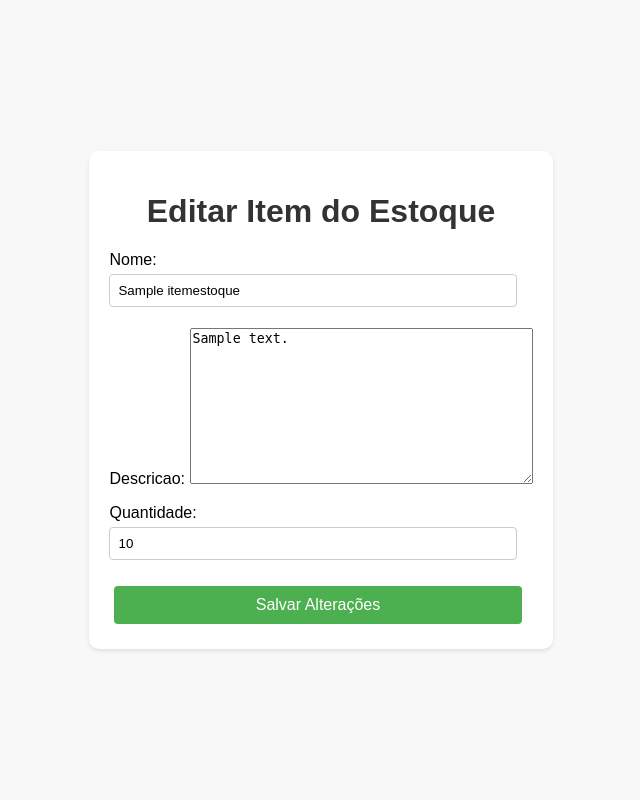
After one commit to Desvazio/TrabalhoDjango, a Django app: page /1/editar/ in a window 1280 px wide. The commit adds this page. Shown: the whole page, without its empty margins (319-959 px from the left). Run offline with Django 4.2, Linux system fonts and the light colour scheme; tables that the repository leaves empty hold one stand-in row (values such as "Sample post").

Commit message:
Atualização

```diff
--- a/django/cypat/cypat/urls.py
+++ b/django/cypat/cypat/urls.py
@@ -1,5 +1,5 @@
 """
-URL configuration for projetocodecolinas project.
+URL configuration for projeto_estoque project.
 
 The `urlpatterns` list routes URLs to views. For more information please see:
     https://docs.djangoproject.com/en/4.2/topics/http/urls/
@@ -14,19 +14,42 @@ Including another URLconf
     1. Import the include() function: from django.urls import include, path
     2. Add a URL to urlpatterns:  path('blog/', include('blog.urls'))
 """
+# Importa a classe `admin` do módulo `django.contrib`
+from django.contrib import admin
 
-from django.contrib import admin
-from django.urls import path
+# Importa a função `path` e o módulo `include` do módulo `django.urls`
+from django.urls import path, include
+
+# Importa as views do aplicativo `estoque`
 from meuapp import views
 
 
+# Lista de URLs
 urlpatterns = [
-    path('admin/', admin.site.urls),
-    path('produtos/', views.lista_produtos, name='lista_produtos'),
-    path('criar_pedido/', views.criar_pedido, name='criar_pedido'),
-    # Adicionando a rota para a raiz
-    path('', views.lista_produtos, name='lista_produtos'),
-    path('inserir_produto/', views.criar_produto, name='inserir_produto'),
-    path('inserir_categoria/', views.inserir_categoria, name='inserir_categoria'),
+    # Define a rota para o painel de administração do Django
+    path("admin/", admin.site.urls),
 
+    # Define uma rota para a criação de um novo item
+    path("novo_item/", views.novo_item, name="novo_item"),
+
+    # Define uma rota para a adição de um novo item
+    path("adicionar/", views.adicionar_item, name="adicionar_item"),
+
+    # Define a rota padrão, que lista os itens em estoque
+    path("", views.lista_produtos),
+
+    # Define uma rota para listar os itens em estoque
+    path("lista_estoque/", views.lista_produtos, name="lista_produtos"),
+
+    # Define uma rota para os detalhes de um item
+    path("<int:id>/", views.detalhes_item, name="detalhes_item"),
+
+    # Define uma rota para editar um item
+    path("<int:id>/editar/", views.editar_item, name="editar_item"),
+
+    # Define uma rota para confirmar a exclusão de um item
+    path("<int:id>/excluir/",views.confirmar_exclusao_item, name="confirmar_exclusao_item"),
+
+    # Define uma rota para efetuar a exclusão de um item
+    path('<int:id>/excluir/confirmar/', views.excluir_item, name='excluir_item'),
 ]
--- a/django/cypat/meuapp/forms.py
+++ b/django/cypat/meuapp/forms.py
@@ -1,28 +1,12 @@
-from django import forms
-from .models import Pedido, Produto, Categoria
-class CategoriaForm(forms.ModelForm):
+from django import forms  # Importa as classes de formulário do Django
+from .models import ItemEstoque  # Importa o modelo ItemEstoque do aplicativo atual
+
+class NovoItemForm(forms.ModelForm):
     class Meta:
-        model = Categoria
-        fields = ['nome']
-class PedidoForm(forms.ModelForm):
+        model = ItemEstoque  # Define o modelo associado a este formulário
+        fields = ['nome', 'descricao', 'quantidade']  # Define quais campos do modelo serão exibidos no formulário
+
+class ItemEstoqueForm(forms.ModelForm):
     class Meta:
-        model = Pedido
-        fields = ['nome_cliente', 'produto', 'quantidade']
-class ProdutoForm(forms.ModelForm):
-    model = Produto
-    nova_categoria = forms.CharField(
-        required=False,
-        label='Nova Categoria'
-    )
-    class Meta:
-        model = Produto
-        fields = ['nome', 'preco', 'categoria']
-    def clean(self):
-        cleaned_data = super().clean()
-        categoria_existente = cleaned_data.get('categoria')
-        nova_categoria = cleaned_data.get('nova_categoria')
-        if not (categoria_existente or nova_categoria):
-            raise forms.ValidationError(
-                'Por favor, selecione uma categoria existente ou insira uma nova.'
-            )
-        return cleaned_data
+        model = ItemEstoque  # Define o modelo associado a este formulário
+        fields = ['nome', 'descricao', 'quantidade']  # Define quais campos do modelo serão exibidos no formulário
--- a/django/cypat/meuapp/static/meuapp/css/estilos.css
+++ b/django/cypat/meuapp/static/meuapp/css/estilos.css
@@ -47,6 +47,7 @@ form select {
 
 form button[type="submit"] {
     background-color: #4caf50;
+    margin: 5px;
     color: #fff;
     border: none;
     border-radius: 4px;
--- /dev/null
+++ b/django/cypat/meuapp/templates/meuapp/editar_item.html
@@ -0,0 +1,27 @@
+<!DOCTYPE html>
+<html lang="en">
+<head>
+    <meta charset="UTF-8">
+    <meta name="viewport" content="width=device-width, initial-scale=1.0">
+    <title>Editar Item do Estoque</title>
+    {% load static %}
+    <link rel="stylesheet" type="text/css" href="/static/meuapp/css/estilos.css" />
+</head>
+<body>
+    <div class="container">
+        <h1>Editar Item do Estoque</h1>
+
+        <!-- Cria um formulário com o método de envio POST -->
+        <form method="post">
+            <!-- Adiciona um token CSRF para proteção contra CSRF -->
+            {% csrf_token %}
+
+            <!-- Renderiza os campos do formulário como parágrafos -->
+            {{ form.as_p }}
+
+            <!-- Cria um botão de submissão do formulário -->
+            <button class="button" type="submit">Salvar Alterações</button>
+        </form>
+    </div>
+</body>
+</html>
--- a/django/cypat/meuapp/views.py
+++ b/django/cypat/meuapp/views.py
@@ -1,44 +1,154 @@
-from django.shortcuts import render, redirect
-from .forms import PedidoForm, ProdutoForm, CategoriaForm
-from .models import Produto, Categoria
+# Importa as funções e classes necessárias do Django
+from django.shortcuts import render, redirect, get_object_or_404
+
+# Importa o modelo ItemEstoque da sua aplicação
+from .models import ItemEstoque
+
+# Importa os formulários definidos em forms.py
+from .forms import NovoItemForm, ItemEstoqueForm
 
 
 def lista_produtos(request):
-    produtos = Produto.objects.all()
-    categorias = Categoria.objects.all()
-    produto_form = ProdutoForm(request.POST or None)
-    categoria_form = CategoriaForm(request.POST or None)
-    if request.method == 'POST':
-        if produto_form.is_valid():
-            produto_form.save()
-            return redirect('lista_produtos')
-    return render(request, 'meuapp/lista_produtos.html', {'produtos': produtos, 'categorias': categorias, 'produto_form': produto_form, 'categoria_form': categoria_form})
+    """
+    Renderiza a lista de itens em estoque.
+
+    Retorna um template HTML com a lista de itens e um link para adicionar um novo item.
+
+    Args:
+        request: A requisição HTTP.
+
+    Returns:
+        Um objeto HttpResponse com o conteúdo da página.
+
+    """
+    itens = ItemEstoque.objects.all()  # Obtém todos os itens do estoque
+    return render(request, "meuapp/lista_produtos.html", {"itens": itens})
 
 
-def criar_pedido(request):
-    form = PedidoForm(request.POST or None)
+def novo_item(request):
+    """
+    Cria um novo item no estoque.
 
-    if request.method == 'POST':
-        if form.is_valid():
-            form.save()
-            return redirect('lista_produtos')
-    return render(request, 'meuapp/criar_pedido.html', {'form': form})
+    Se o método da requisição for POST e o formulário for válido, o novo item é criado e o usuário é redirecionado para a
+    lista de itens.
+
+    Args:
+        request: A requisição HTTP.
+
+    Returns:
+        Um objeto HttpResponse com o conteúdo da página.
+
+    """
+    if request.method == "POST":
+        form = NovoItemForm(request.POST)  # Cria um formulário com os dados da requisição POST
+        if form.is_valid():  # Verifica se o formulário é válido
+            form.save()  # Salva o novo item no banco de dados
+            return redirect("lista_produtos")  # Redireciona para a lista de itens
+    else:
+        form = NovoItemForm()  # Cria um formulário vazio (para ser preenchido pelo usuário)
+
+    return render(request, "meuapp/novo_item.html", {"form": form})
 
 
-def criar_produto(request):
-    if request.method == 'POST':
-        form = ProdutoForm(request.POST)
-        if form.is_valid():
-            form.save()
-            return redirect('lista_produtos')
-    return redirect('lista_produtos')
+def adicionar_item(request):
+    """
+    Adiciona um novo item ao estoque.
+
+    Se o método da requisição for POST e o formulário for válido, o novo item é criado e o usuário é redirecionado para a
+    lista de itens.
+
+    Args:
+        request: A requisição HTTP.
+
+    Returns:
+        Um objeto HttpResponse com o conteúdo da página.
+
+    """
+    if request.method == "POST":
+        form = NovoItemForm(request.POST)  # Cria um formulário com os dados da requisição POST
+        if form.is_valid():  # Verifica se o formulário é válido
+            form.save()  # Salva o novo item no banco de dados
+            return redirect("lista_produtos")  # Redireciona para a lista de itens
+    else:
+        form = NovoItemForm()  # Cria um formulário vazio (para ser preenchido pelo usuário)
+
+    return render(request, "meuapp/adicionar_item.html", {"form": form})
 
 
-def inserir_categoria(request):
-    form = CategoriaForm(request.POST or None)
-    if request.method == 'POST':
-        if form.is_valid():
-            form.save()
-            # Substitua pelo nome da view de listagem de produtos
-            return redirect('lista_produtos')
-    return render(request, 'meuapp/inserir_categoria.html', {'form': form})
+def detalhes_item(request, id):
+    """
+    Mostra os detalhes de um item do estoque.
+
+    Args:
+        request: A requisição HTTP.
+        id: O ID do item.
+
+    Returns:
+        Um objeto HttpResponse com o conteúdo da página.
+
+    """
+    item = get_object_or_404(ItemEstoque, id=id)  # Obtém o item com o ID fornecido
+    return render(request, "meuapp/detalhes_item.html", {"item": item})
+
+
+def editar_item(request, id):
+    """
+    Edita um item do estoque.
+
+    Se o método da requisição for POST e o formulário for válido, as alterações são salvas e o usuário é redirecionado
+    para a página de detalhes do item.
+
+    Args:
+        request: A requisição HTTP.
+        id: O ID do item.
+
+    Returns:
+        Um objeto HttpResponse com o conteúdo da página.
+
+    """
+    item = get_object_or_404(ItemEstoque, id=id)  # Obtém o item com o ID fornecido
+
+    if request.method == "POST":
+        form = ItemEstoqueForm(request.POST, instance=item)  # Cria um formulário com os dados da requisição POST
+        if form.is_valid():  # Verifica se o formulário é válido
+            form.save()  # Salva as alterações no item
+            return redirect("detalhes_item", id=id)  # Redireciona para a página de detalhes do item
+    else:
+        form = ItemEstoqueForm(instance=item)  # Cria um formulário preenchido com os dados atuais do item
+
+    return render(request, "meuapp/editar_item.html", {"form": form, "item": item})
+
+
+def confirmar_exclusao_item(request, id):
+    """
+    Página de confirmação de exclusão de um item.
+
+    Args:
+        request: A requisição HTTP.
+        id: O ID do item.
+
+    Returns:
+        Um objeto HttpResponse com o conteúdo da página.
+
+    """
+    item = get_object_or_404(ItemEstoque, id=id)  # Obtém o item com o ID fornecido
+    return render(request, "meuapp/confirmar_exclusao_item.html", {"item": item})
+
+
+def excluir_item(request, id):
+    """
+    Exclui um item do estoque.
+
+    Após a exclusão, o usuário é redirecionado para a lista de itens.
+
+    Args:
+        request: A requisição HTTP.
+        id: O ID do item.
+
+    Returns:
+        Um objeto HttpResponse com o conteúdo da página.
+
+    """
+    item = get_object_or_404(ItemEstoque, id=id)  # Obtém o item com o ID fornecido
+    item.delete()  # Exclui o item do banco de dados
+    return redirect("lista_produtos")  # Redireciona para a lista de itens
```
Also changed, not shown: django/cypat/meuapp/models.py (+9 -22 lines), django/cypat/meuapp/templates/meuapp/confirmar_exclusao_item.html (added, +37 -0 lines), django/cypat/meuapp/templates/meuapp/criar_pedido.html (deleted, +0 -18 lines), django/cypat/meuapp/templates/meuapp/detalhes_item.html (added, +24 -0 lines), django/cypat/meuapp/templates/meuapp/inserir_categoria.html (deleted, +0 -16 lines), django/cypat/meuapp/templates/meuapp/lista_produtos.html (+26 -20 lines), django/cypat/meuapp/templates/meuapp/novo_item.html (added, +39 -0 lines), django/cypat/meuapp/migrations/0003_itemestoque_delete_estoque_remove_pedido_produto_and_more.py (added).
